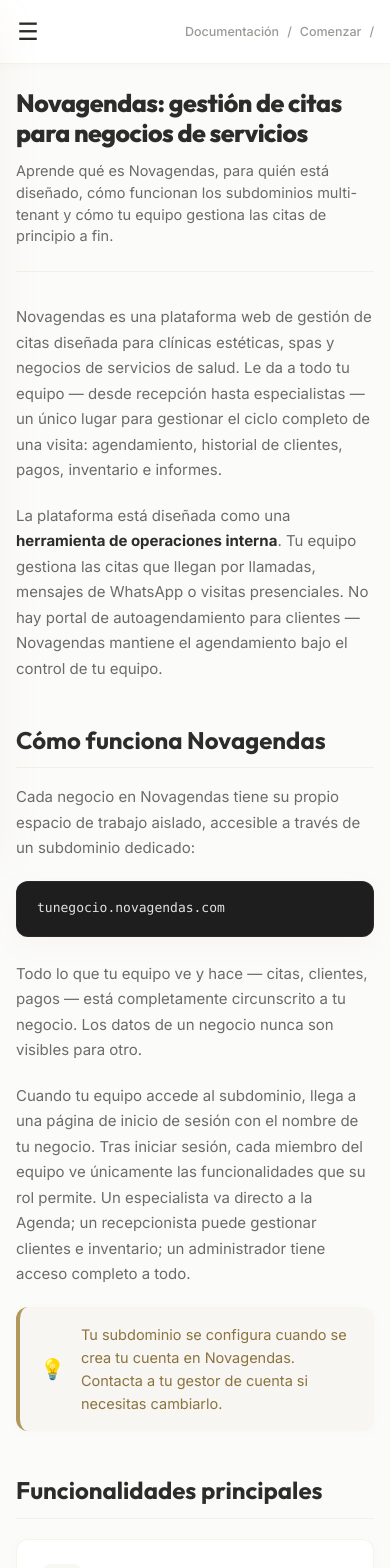
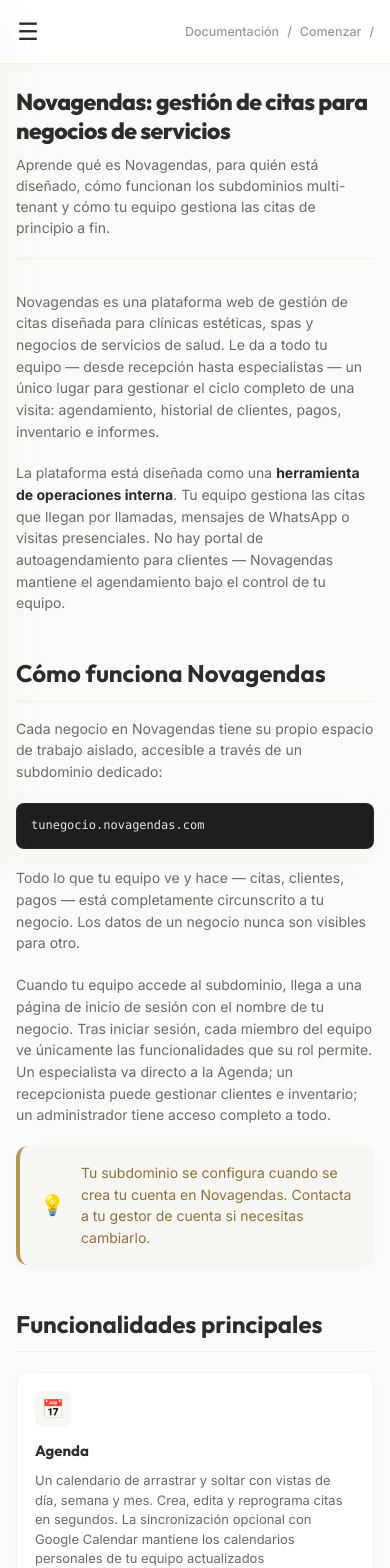
Before and after one commit to JUAN-SEBASTIAN-FC/manual-novagendas, a Next.js app: page / in a window 390 px wide. Shown: the top 1568 px of the page. Built offline with nearby package versions, Linux system fonts and the light colour scheme.

Commit message:
feat: initialize CSS layout and design system for documentation interface

```diff
--- a/app/manual.css
+++ b/app/manual.css
@@ -1125,15 +1125,18 @@
   }
 
   .doc-title {
-    font-size: 25px;
-    line-height: 1.2;
+    font-size: 23px; /* Más compacto para títulos ultra largos */
+    line-height: 1.25;
+    letter-spacing: -0.5px;
+    margin-bottom: 8px;
   }
 
   .doc-description {
-    font-size: 14.5px;
+    font-size: 14px;
+    margin-bottom: 20px;
   }
 
-  /* Evitar desborde o roturas feas de palabras largas en párrafos, listas y alertas */
+  /* Evitar desborde y ajustar fuentes del manual en teléfonos para mayor legibilidad */
   .doc-body p,
   .doc-body li,
   .alert-content,
@@ -1142,6 +1145,26 @@
     overflow-wrap: break-word;
     word-wrap: break-word;
     word-break: break-word;
+    font-size: 14px;
+    line-height: 1.55;
+  }
+
+  /* Reducir sangrado de listas en móviles para ganar espacio horizontal de texto */
+  .doc-body ul,
+  .doc-body ol {
+    padding-left: 18px;
+    margin-bottom: 16px;
+  }
+
+  /* Bloques de código pre compactados en teléfonos */
+  pre {
+    padding: 12px 14px;
+    border-radius: var(--radius-sm);
+    margin-bottom: 18px;
+  }
+
+  pre code {
+    font-size: 12px;
   }
 
   /* Tablas Responsivas sin estrujarse: Garantiza espacio vital para columnas de Inventario y Clientes */
@@ -1155,6 +1178,28 @@
     grid-template-columns: 1fr;
     gap: 16px;
     margin: 20px 0;
+  }
+
+  /* Cards compactas e integradas en móviles */
+  .card-item {
+    padding: 18px;
+    border-radius: var(--radius-md);
+  }
+
+  .card-icon-wrapper {
+    width: 36px;
+    height: 36px;
+    font-size: 18px;
+    margin-bottom: 12px;
+    border-radius: 8px;
+  }
+
+  .card-title {
+    font-size: 15px;
+  }
+
+  .card-desc {
+    font-size: 13px;
   }
 
   /* Círculo de pasos adaptativo y más compacto */
@@ -1180,7 +1225,18 @@
     font-size: 15.5px;
   }
 
-  /* Pestañas (Tabs) móviles compactas con menos padding */
+  /* Pestañas (Tabs) móviles con navegación fluida táctil sin barra molesta */
+  .tabs-header-bar {
+    display: flex;
+    overflow-x: auto;
+    -webkit-overflow-scrolling: touch; /* Inercial en celulares */
+    scrollbar-width: none; /* Firefox */
+  }
+
+  .tabs-header-bar::-webkit-scrollbar {
+    display: none; /* Oculta en Chrome/Safari */
+  }
+
   .tab-btn {
     padding: 10px 14px;
     font-size: 12.5px;
@@ -1239,7 +1295,7 @@
 /* 5. Smartphones ultra-pequeños y pantallas de 320px (como el Redmi 15C en modos ultra-compactos) */
 @media (max-width: 360px) {
   .doc-title {
-    font-size: 21px;
+    font-size: 20px;
   }
 
   .brand-name {
@@ -1264,4 +1320,8 @@
     padding: 8px 10px;
     font-size: 11.5px;
   }
+
+  .card-item {
+    padding: 14px;
+  }
 }
```
